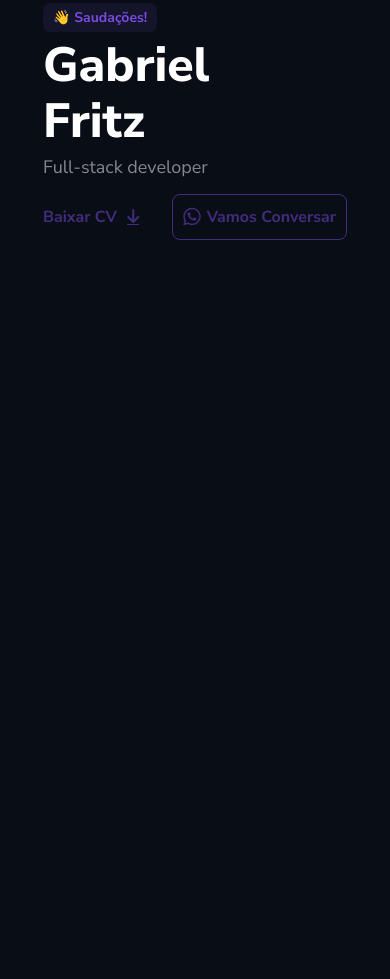
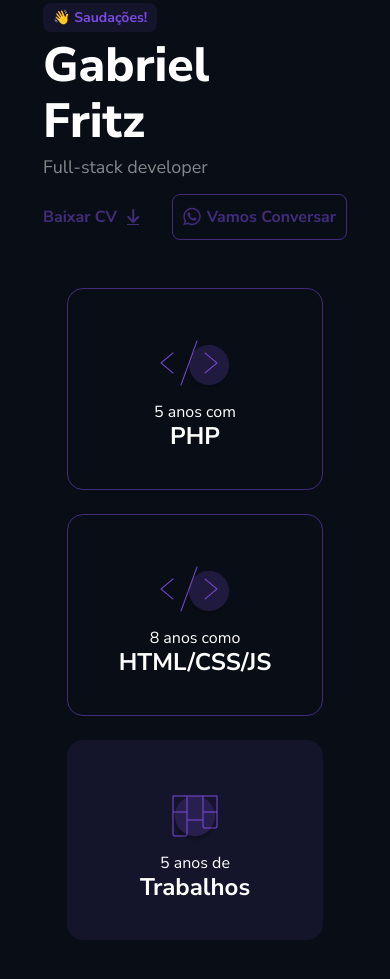
Before and after one commit to GFFritz/porfolio-2023, a website: page index.html in a window 390 px wide. Shown: the part 423-1402 px from the top of the page. Before the commit the page ends 844 px from the top, so only its background shows below. Drawn offline with nearby package versions, Linux system fonts and the light colour scheme.

Commit message:
Experience mobile

```diff
--- a/assets/css/style.css
+++ b/assets/css/style.css
@@ -10,9 +10,19 @@ body {
   max-width: 1608px;
 }
 
-@media (max-width: 1024px) {
+@media (max-width: 1023px) {
   .container {
     max-width: 328px;
+  }
+
+  .desktop-show {
+    display: none;
+  }
+}
+
+@media (min-width: 1024px) {
+  .desktop-show {
+    display: block;
   }
 }
 
@@ -96,3 +106,36 @@ HEADER
   font-size: 20px;
   margin-right: 6px;
 }
+
+/****************
+EXPERIENCE
+*****************/
+
+.experience-card {
+  border: 1px solid rgba(123, 74, 226, 0.5);
+  border-radius: 16px;
+  padding: 42px 0 30px;
+  text-align: center;
+  color: #FFFFFF;
+}
+
+.experience-card h2,.experience-card-alt h2 {
+  font-style: normal;
+  font-weight: 400;
+  font-size: 16px;
+  margin-bottom: 0;
+}
+
+.experience-card h1, .experience-card-alt h1 {
+  font-style: normal;
+  font-weight: 700;
+  font-size: 24px;
+}
+
+.experience-card-alt {
+  background: rgba(123, 74, 226, 0.1);
+  border-radius: 16px;
+  padding: 42px 0 30px;
+  text-align: center;
+  color: #FFFFFF;
+}
--- a/index.html
+++ b/index.html
@@ -68,6 +68,31 @@
     </div>
   </section>
 
+  <hr class="desktop-show">
+
+  <section class="experience py-5">
+    <div class="container px-5 px-md-0">
+      <div class="row gap-4">
+        <div class="col-12 col-md-3 experience-card">
+          <img src="assets/img/CodeIcon.png" alt="Code Icon" class="mb-2">
+          <h2>5 anos com</h2>
+          <h1>PHP</h1>
+        </div>
+
+        <div class="col-12 col-md-3 experience-card">
+          <img src="assets/img/CodeIcon.png" alt="Code Icon" class="mb-2">
+          <h2>8 anos como</h2>
+          <h1>HTML/CSS/JS</h1>
+        </div>
+
+        <div class="col-12 col-md-3 experience-card-alt">
+          <img src="assets/img/projectsIcon.png" alt="Code Icon" class="mb-2">
+          <h2>5 anos de</h2>
+          <h1>Trabalhos</h1>
+        </div>
+      </div>
+    </div>
+  </section>
 
   <!-- Import main JS -->
   <script type="text/javascript" src="assets/js/main.js"></script>
```
Also changed, not shown: assets/img/CodeIcon.png (added), assets/img/ProjectsIcon.png (added).
